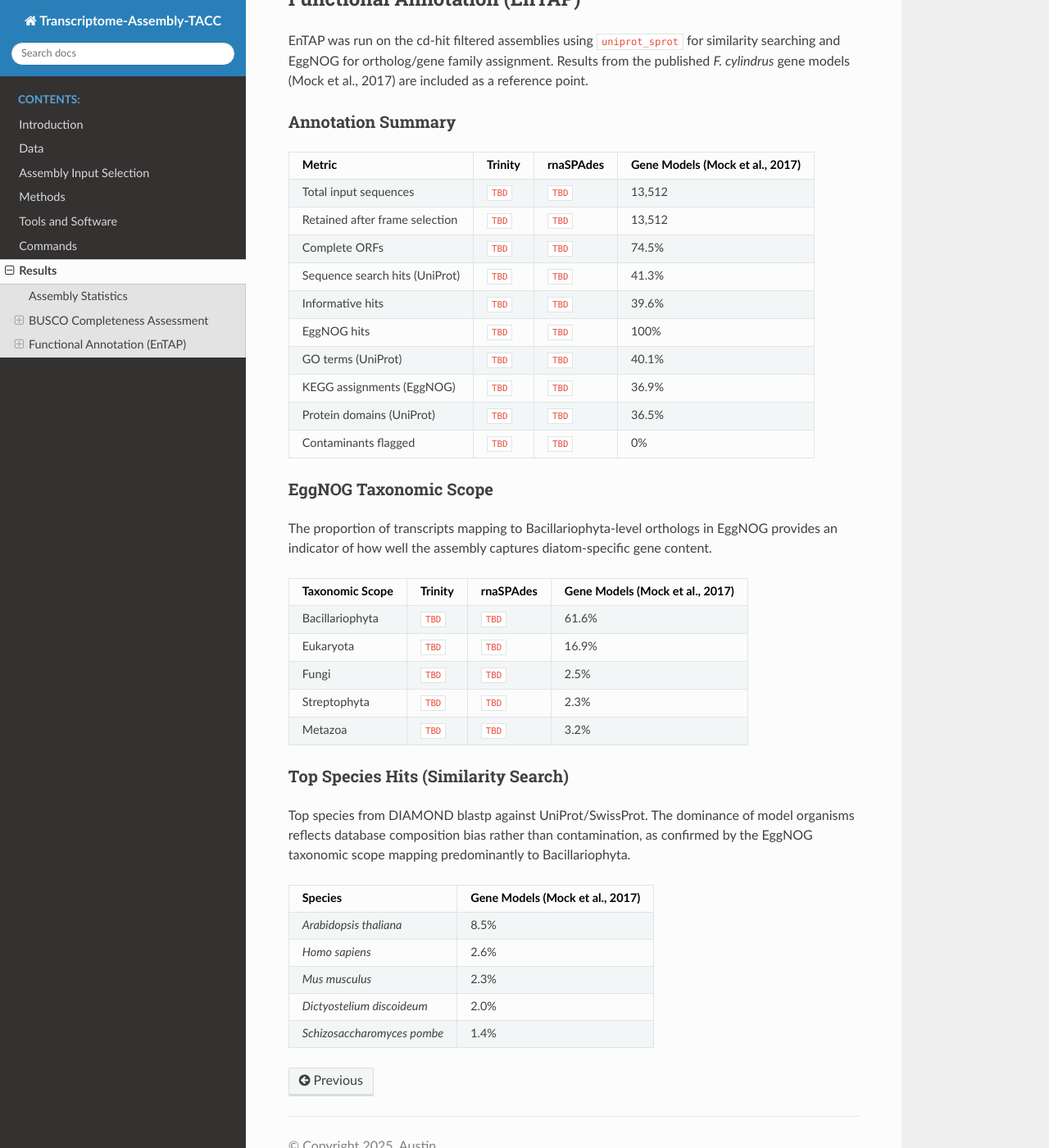
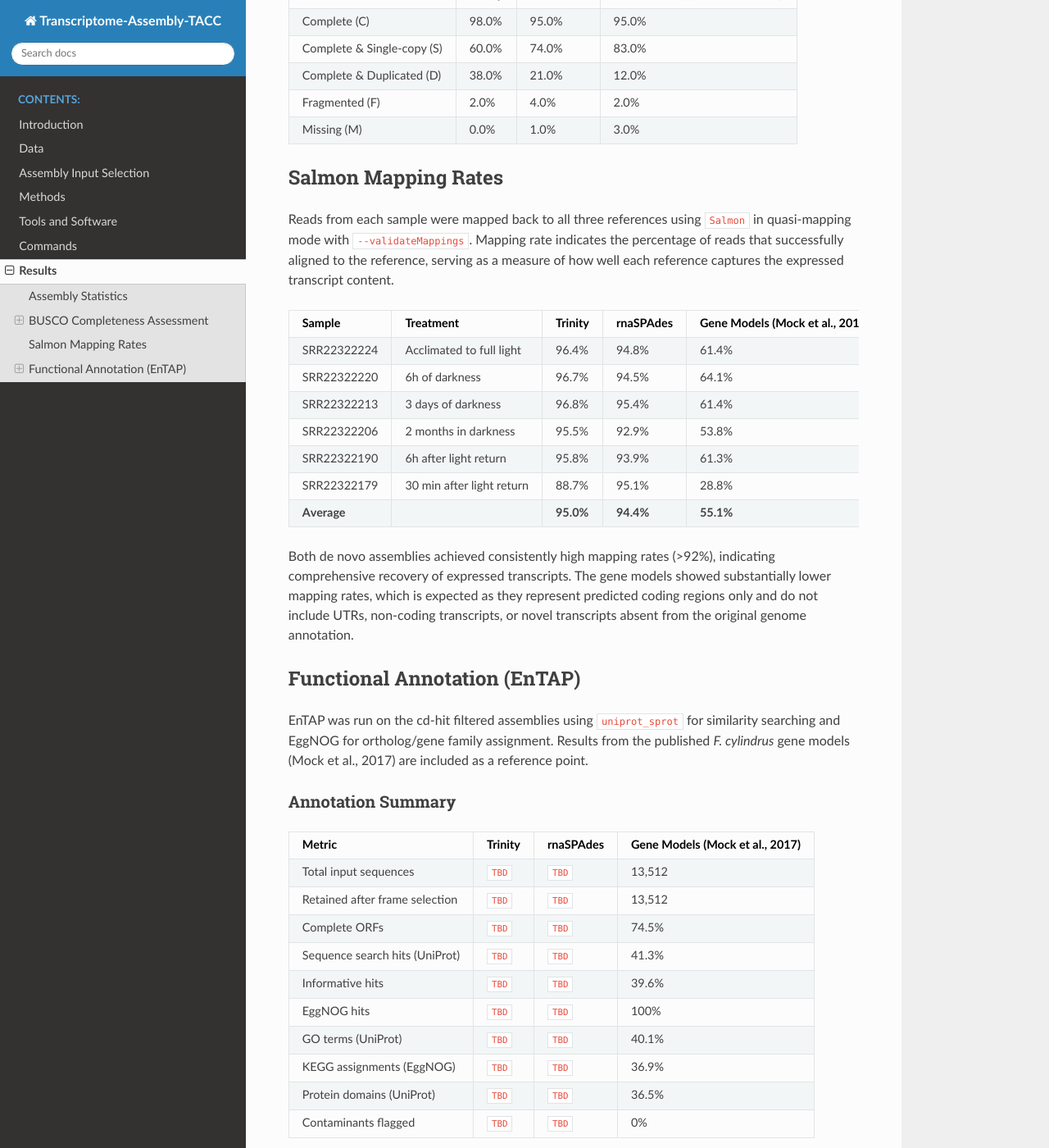
Before and after one commit to AriannaM-A/Transcriptome-Assembly-TACC, a Sphinx documentation site: the page built from docs/source/results.md, in a window 1280 px wide and 1400 px high, scrolled down 1128 px. Shown: the whole window at 82% size. Built offline with Sphinx 7.4.7 and the Read the Docs theme 3.1.0, drawn with Linux system fonts in a browser that asks for light colours; some of the changed text lies outside the part shown.

Commit message:
Revise results with updated statistics and assessments
Updated assembly statistics and BUSCO completeness assessment with actual values. Added Salmon mapping rates and functional annotation details.

```diff
--- a/docs/source/results.md
+++ b/docs/source/results.md
@@ -2,35 +2,58 @@
 
 ## Assembly Statistics
 
-| Metric | Trinity | rnaSPAdes |
-|---|---|---|
-| Total raw transcripts | 91,195 | `TBD` |
-| Transcripts after cd-hit (90% identity) | `TBD` | `TBD` |
-| Transcripts after MMseqs2 (90% identity) | `TBD` | `TBD` |
+| Metric | Trinity | rnaSPAdes | Gene Models (Mock et al., 2017) |
+|---|---|---|---|
+| Total transcripts (after cd-hit) | 67,058 | 39,126 | 21,066 |
+| Total bases | 62,179,287 | 47,863,325 | 27,463,593 |
+| Min length (bp) | 191 | 226 | 150 |
+| Avg length (bp) | 927.2 | 1,223.3 | 1,303.7 |
+| Max length (bp) | 16,710 | 17,246 | 17,613 |
+| Q1 length (bp) | 259 | 410 | 705 |
+| Median length (bp) | 426 | 775 | 1,060 |
+| Q3 length (bp) | 1,174 | 1,604 | 1,584 |
+| N50 (bp) | 1,817 | 1,908 | 1,560 |
 
 ## BUSCO Completeness Assessment
 
-BUSCO was run in transcriptome mode on the cd-hit filtered assemblies against two lineage datasets: Bacillariophyta (`bacillariophyta_odb12`, n=`TBD`) for clade-specific resolution and Stramenopiles (`stramenopiles_odb10`, n=100) for broader comparability with published diatom assemblies.
+BUSCO was run in transcriptome mode on the cd-hit filtered assemblies against two lineage datasets: Bacillariophyta (`bacillariophyta_odb12`, n=2,944) for clade-specific resolution and Stramenopiles (`stramenopiles_odb10`, n=100) for broader comparability with published diatom assemblies.
 
 ### Bacillariophyta (`bacillariophyta_odb12`)
 
 | Metric | Trinity | rnaSPAdes | Gene Models (Mock et al., 2017) |
 |---|---|---|---|
-| Complete (C) | `TBD` | `TBD` | `TBD` |
-| Complete & Single-copy (S) | `TBD` | `TBD` | `TBD` |
-| Complete & Duplicated (D) | `TBD` | `TBD` | `TBD` |
-| Fragmented (F) | `TBD` | `TBD` | `TBD` |
-| Missing (M) | `TBD` | `TBD` | `TBD` |
+| Complete (C) | 85.2% | 80.9% | 87.6% |
+| Complete & Single-copy (S) | 62.6% | 68.0% | 76.3% |
+| Complete & Duplicated (D) | 22.6% | 12.9% | 11.3% |
+| Fragmented (F) | 10.3% | 12.2% | 10.4% |
+| Missing (M) | 4.5% | 6.9% | 2.0% |
+| Total BUSCOs searched (n) | 2,944 | 2,944 | 2,944 |
 
 ### Stramenopiles (`stramenopiles_odb10`)
 
 | Metric | Trinity | rnaSPAdes | Gene Models (Mock et al., 2017) |
 |---|---|---|---|
-| Complete (C) | `TBD` | 95.0% | `TBD` |
-| Complete & Single-copy (S) | `TBD` | 63.0% | `TBD` |
-| Complete & Duplicated (D) | `TBD` | 32.0% | `TBD` |
-| Fragmented (F) | `TBD` | 4.0% | `TBD` |
-| Missing (M) | `TBD` | 1.0% | `TBD` |
+| Complete (C) | 98.0% | 95.0% | 95.0% |
+| Complete & Single-copy (S) | 60.0% | 74.0% | 83.0% |
+| Complete & Duplicated (D) | 38.0% | 21.0% | 12.0% |
+| Fragmented (F) | 2.0% | 4.0% | 2.0% |
+| Missing (M) | 0.0% | 1.0% | 3.0% |
+
+## Salmon Mapping Rates
+
+Reads from each sample were mapped back to all three references using `Salmon` in quasi-mapping mode with `--validateMappings`. Mapping rate indicates the percentage of reads that successfully aligned to the reference, serving as a measure of how well each reference captures the expressed transcript content.
+
+| Sample | Treatment | Trinity | rnaSPAdes | Gene Models (Mock et al., 2017) |
+|---|---|---|---|---|
+| SRR22322224 | Acclimated to full light | 96.4% | 94.8% | 61.4% |
+| SRR22322220 | 6h of darkness | 96.7% | 94.5% | 64.1% |
+| SRR22322213 | 3 days of darkness | 96.8% | 95.4% | 61.4% |
+| SRR22322206 | 2 months in darkness | 95.5% | 92.9% | 53.8% |
+| SRR22322190 | 6h after light return | 95.8% | 93.9% | 61.3% |
+| SRR22322179 | 30 min after light return | 88.7% | 95.1% | 28.8% |
+| **Average** | | **95.0%** | **94.4%** | **55.1%** |
+
+Both de novo assemblies achieved consistently high mapping rates (>92%), indicating comprehensive recovery of expressed transcripts. The gene models showed substantially lower mapping rates, which is expected as they represent predicted coding regions only and do not include UTRs, non-coding transcripts, or novel transcripts absent from the original genome annotation.
 
 ## Functional Annotation (EnTAP)
 
@@ -62,15 +85,3 @@
 | Fungi | `TBD` | `TBD` | 2.5% |
 | Streptophyta | `TBD` | `TBD` | 2.3% |
 | Metazoa | `TBD` | `TBD` | 3.2% |
-
-### Top Species Hits (Similarity Search)
-
-Top species from DIAMOND blastp against UniProt/SwissProt. The dominance of model organisms reflects database composition bias rather than contamination, as confirmed by the EggNOG taxonomic scope mapping predominantly to Bacillariophyta.
-
-| Species | Gene Models (Mock et al., 2017) |
-|---|---|
-| *Arabidopsis thaliana* | 8.5% |
-| *Homo sapiens* | 2.6% |
-| *Mus musculus* | 2.3% |
-| *Dictyostelium discoideum* | 2.0% |
-| *Schizosaccharomyces pombe* | 1.4% |
```
